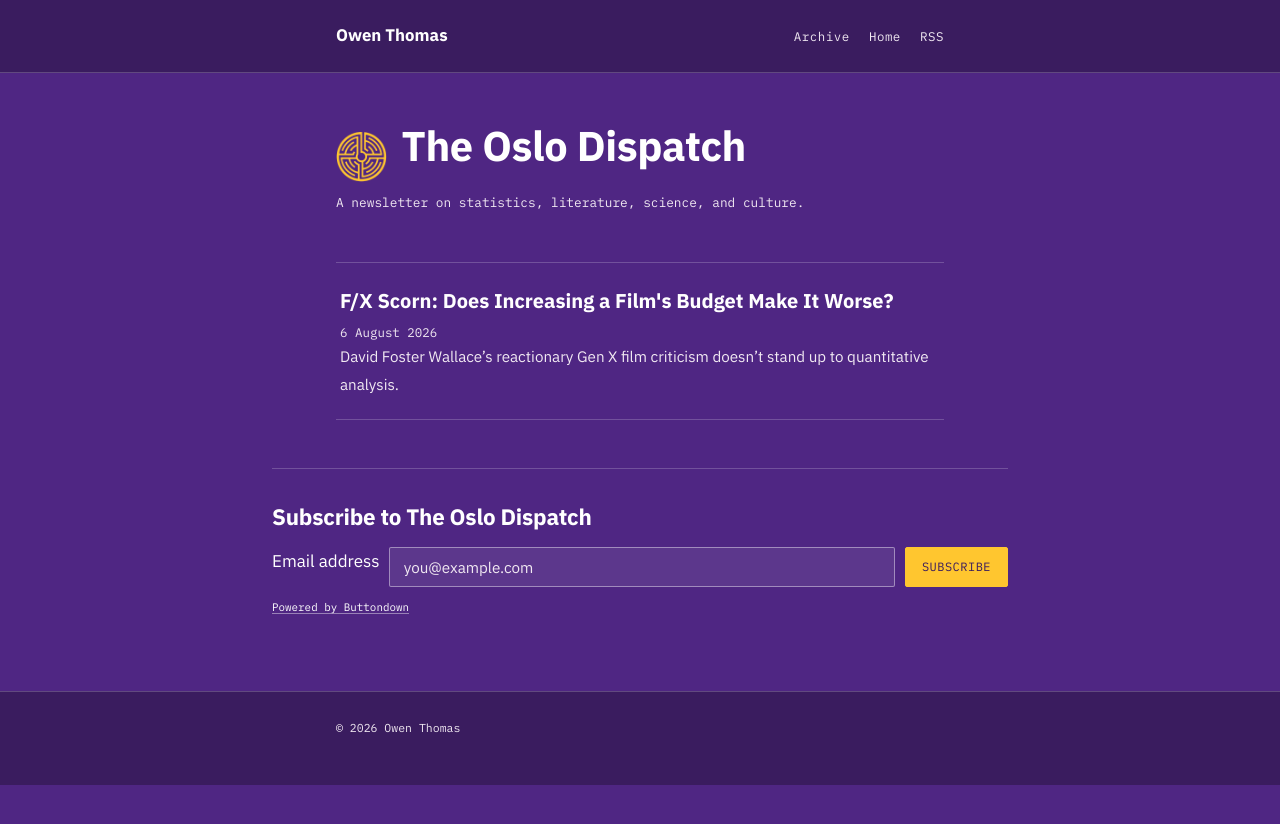
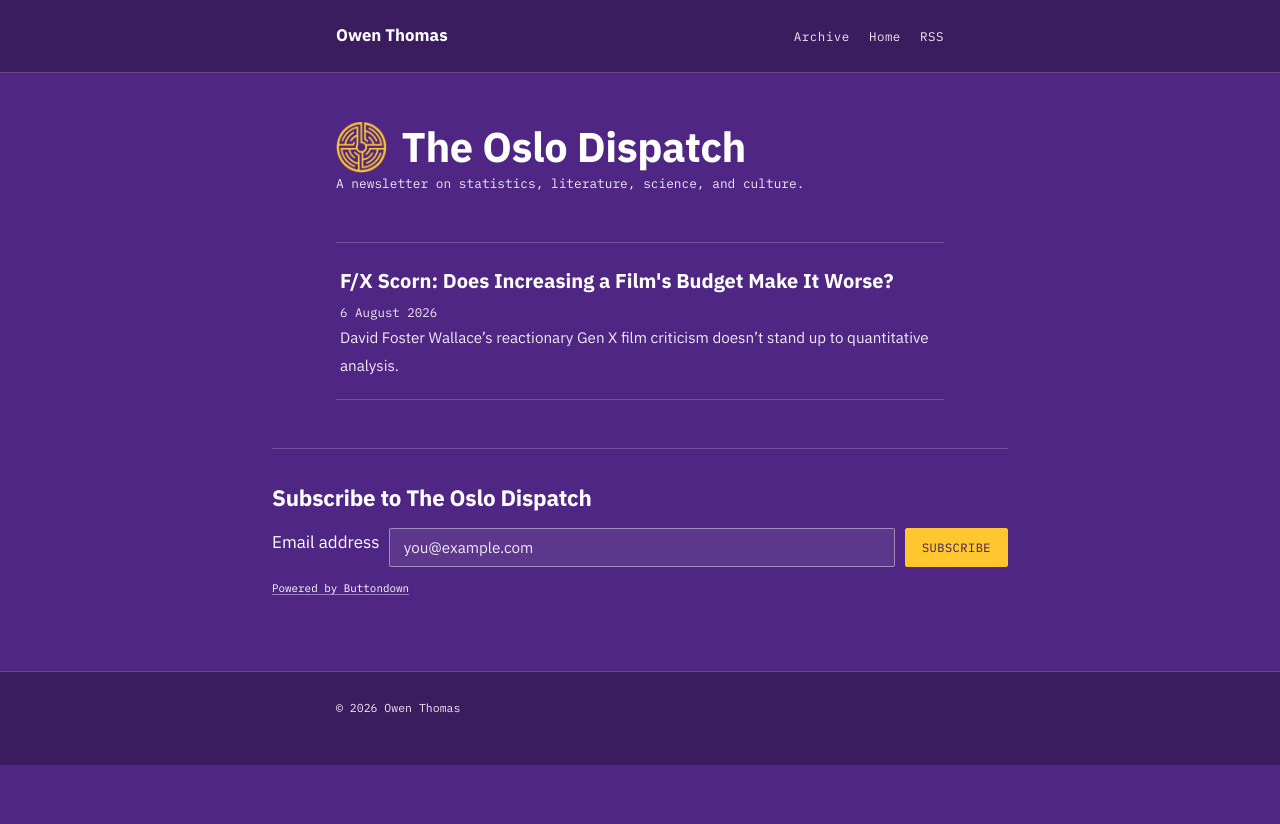
Before and after one commit to OwenThomas/personal-website, a Jekyll site: the page built from theoslodispatch/index.html, in a window 1280 px wide. Shown: the top 824 px of the page. Built offline with Jekyll 4.4.1, drawn with Linux system fonts in a browser that asks for light colours.

Commit message:
Fix CSS formatting and add missing newline

```diff
--- a/assets/css/site.css
+++ b/assets/css/site.css
@@ -182,6 +182,7 @@ figcaption {
   align-items: center;
   gap: 0.9rem;
 }
+.masthead h1 { margin: 0; }
 .masthead-mark {
   width: 3.2rem;
   height: 3.2rem;
```
